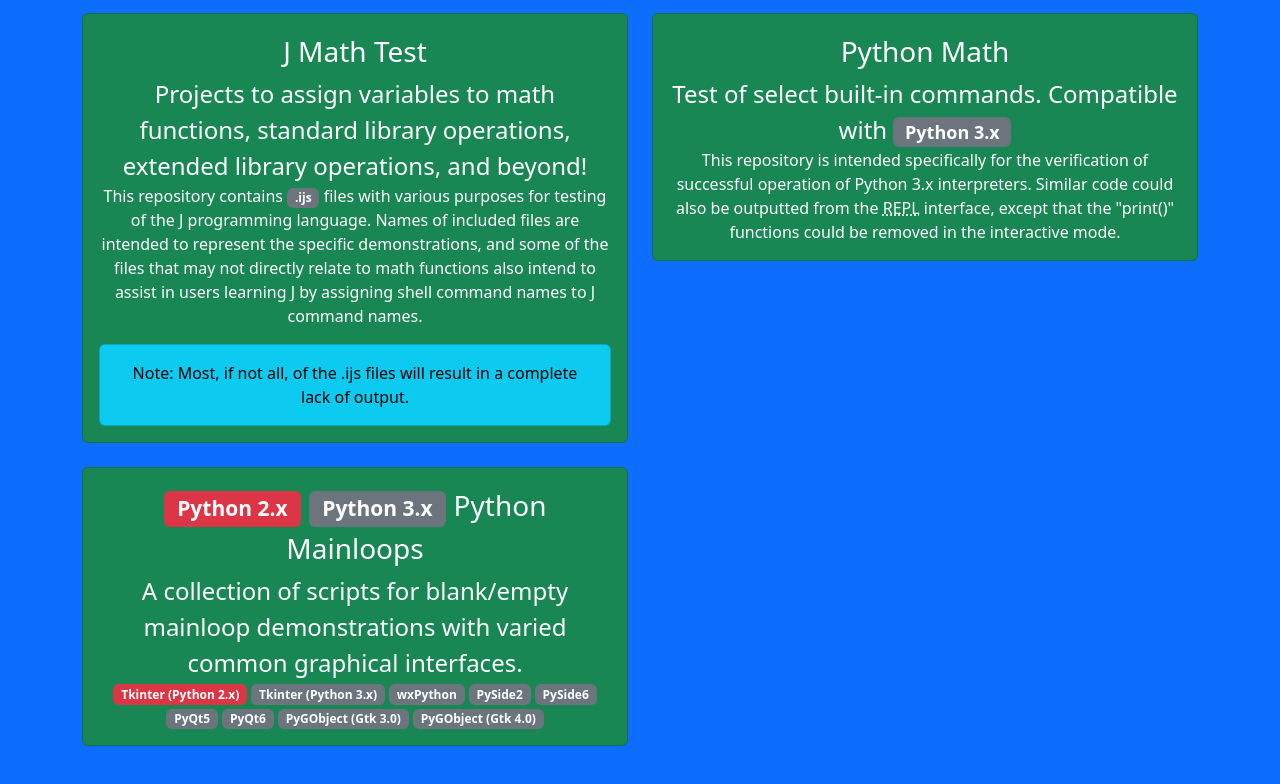
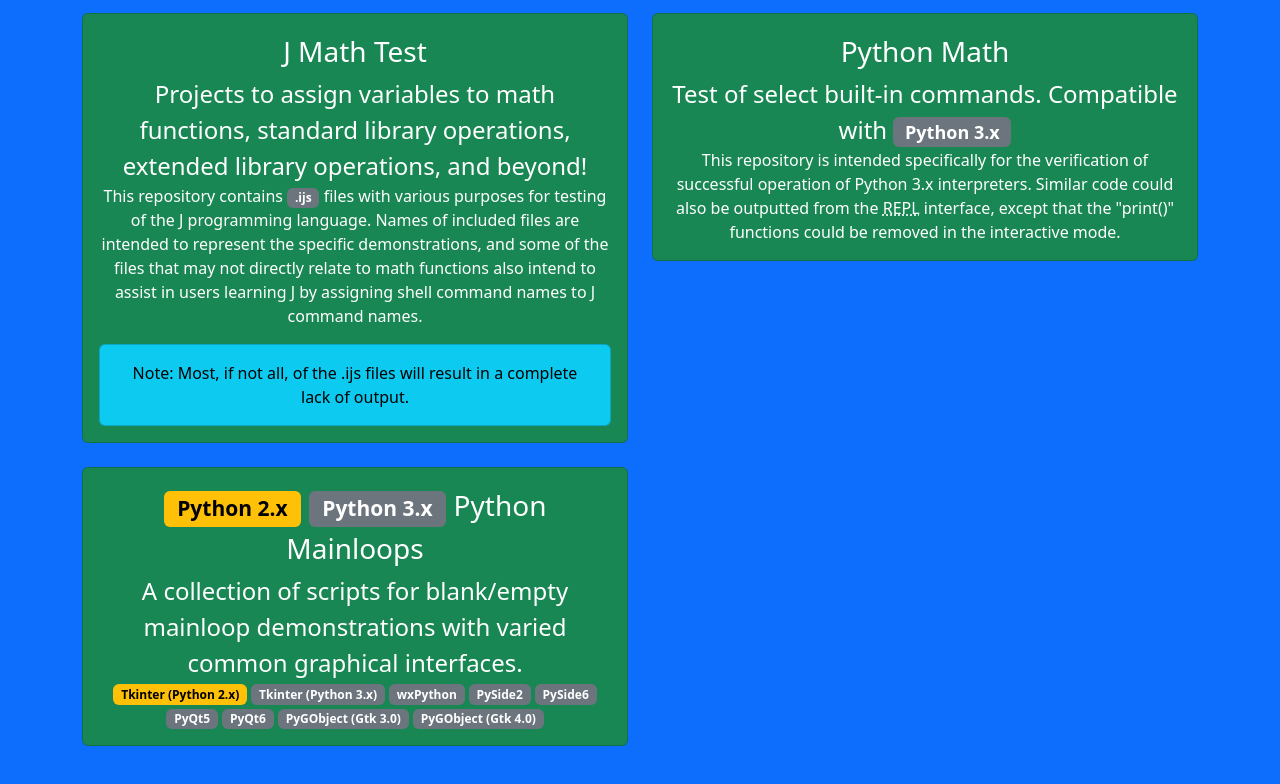
Before and after one commit to novaTopFlex/novatopflex.github.io, a plain HTML site: page index.html in a window 1280 px wide. Shown: the part 480-1264 px from the top of the page. Drawn offline with nearby package versions, Linux system fonts and the light colour scheme.

Commit message:
Update index.html

```diff
--- a/index.html
+++ b/index.html
@@ -39,9 +39,9 @@
       <div class="col-lg-6 mb-4">
         <div class="card text-bg-success">
           <div class="card-body">
-            <p class="fs-3 card-title"><span class="badge text-bg-danger">Python 2.x</span> <span class="badge text-bg-secondary">Python 3.x</span> Python Mainloops</p>
+            <p class="fs-3 card-title"><span class="badge text-bg-warning">Python 2.x</span> <span class="badge text-bg-secondary">Python 3.x</span> Python Mainloops</p>
             <p class="fs-4 card-subtitle">A collection of scripts for blank/empty mainloop demonstrations with varied common graphical interfaces.</span></p>
-            <p class="card-text"><span class="badge text-bg-danger">Tkinter (Python 2.x)</span> <span class="badge text-bg-secondary">Tkinter (Python 3.x)</span> <span class="badge text-bg-secondary">wxPython</span> <span class="badge text-bg-secondary">PySide2</span> <span class="badge text-bg-secondary">PySide6</span> <span class="badge text-bg-secondary">PyQt5</span> <span class="badge text-bg-secondary">PyQt6</span> <span class="badge text-bg-secondary">PyGObject (Gtk 3.0)</span>  <span class="badge text-bg-secondary">PyGObject (Gtk 4.0)</span></p>
+            <p class="card-text"><span class="badge text-bg-warning">Tkinter (Python 2.x)</span> <span class="badge text-bg-secondary">Tkinter (Python 3.x)</span> <span class="badge text-bg-secondary">wxPython</span> <span class="badge text-bg-secondary">PySide2</span> <span class="badge text-bg-secondary">PySide6</span> <span class="badge text-bg-secondary">PyQt5</span> <span class="badge text-bg-secondary">PyQt6</span> <span class="badge text-bg-secondary">PyGObject (Gtk 3.0)</span>  <span class="badge text-bg-secondary">PyGObject (Gtk 4.0)</span></p>
           </div>
         </div>
       </div>
```
